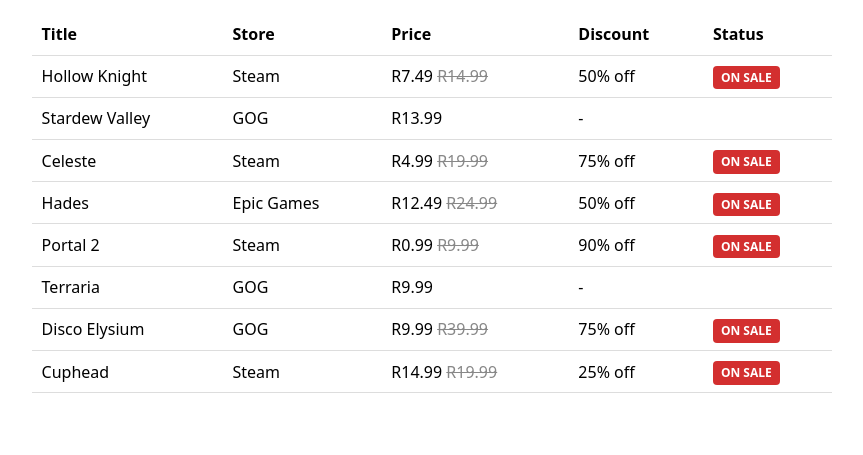
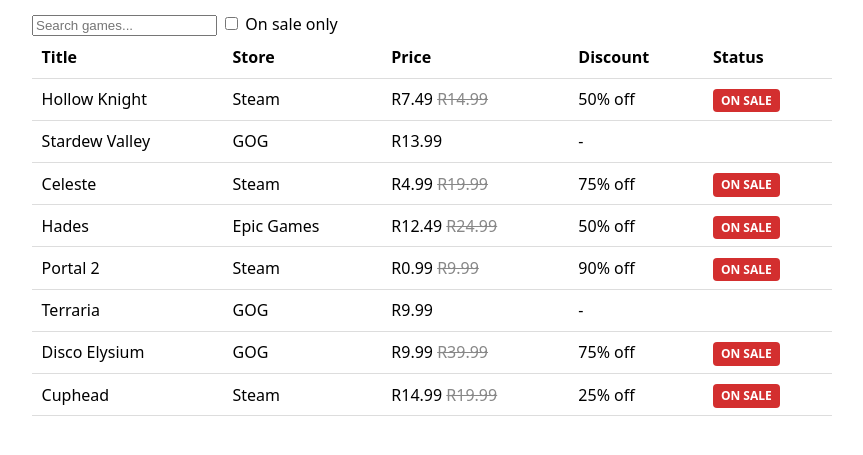
Before and after one commit to Deliverusfrom-Nigel/Nigel_For_SIlvertree_PC_Game_Deals, a plain HTML site: page Index.html in a window 1280 px wide. Shown: the part 121-576 px from the top of the page, without its empty margins (208-1071 px from the left). Drawn offline with Linux system fonts and the light colour scheme.

Commit message:
Now attempting on Acutally calling the search funciton and implemeting the search feature

```diff
--- a/Index.html
+++ b/Index.html
@@ -11,8 +11,16 @@
     <h1>PC Game Deals</h1>
     <p>All prices in Rand (R)</p>
   </header>
-  <main>
 <main>
+<section class="controls">
+  <input type="text" id="search" placeholder="Search games...">
+  <label>
+    <input type="checkbox" id="onSaleOnly"> On sale only
+  </label>
+</section>
+
+
+
   <table>
     <thead>
       <tr>
@@ -26,7 +34,7 @@
     <tbody id="deals"></tbody>
   </table>
 </main>
-  </main>
+
 
 
   <script src="functions.js"></script>
```
